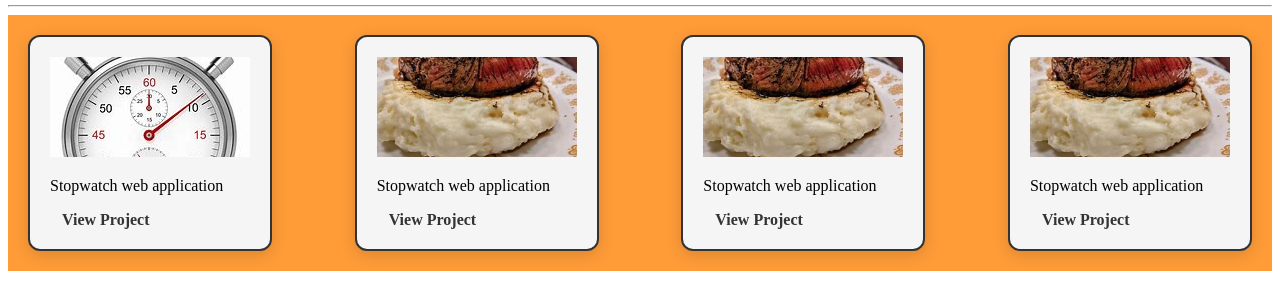
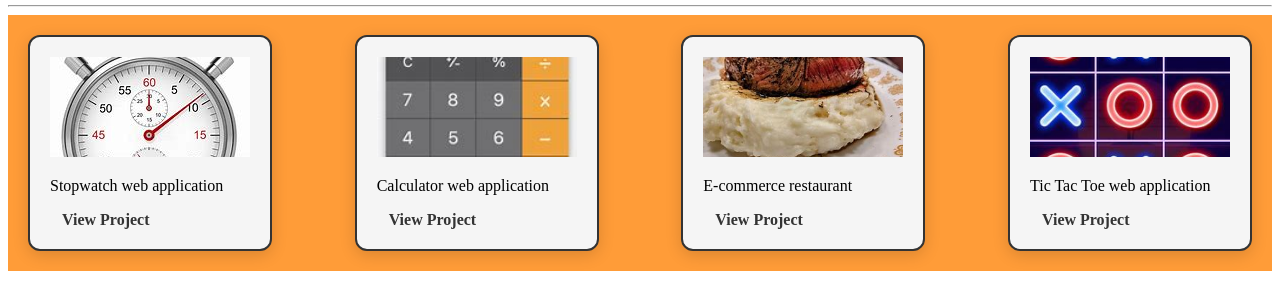
Before and after one commit to LimstarhShamase/My-Portfolio, a plain HTML site: page index.html in a window 1280 px wide. Shown: the part 471-759 px from the top of the page. Drawn offline with Linux system fonts and the light colour scheme.

Commit message:
update pictures

```diff
--- a/index.html
+++ b/index.html
@@ -44,20 +44,20 @@
             </div>
 
             <div class="cards">
-                <img src="steak.jpg">
-                <p>Stopwatch web application</p>
+                <img src="calculator.jpg">
+                <p>Calculator web application</p>
                 <a href="#">View Project</a>
             </div>
 
             <div class="cards">
                 <img src="steak.jpg">
-                <p>Stopwatch web application</p>
+                <p>E-commerce restaurant</p>
                 <a href="#">View Project</a>
             </div>
 
             <div class="cards">
-                <img src="steak.jpg">
-                <p>Stopwatch web application</p>
+                <img src="TicTacToe.jpg">
+                <p>Tic Tac Toe web application</p>
                 <a href="#">View Project</a>
             </div>
 
```
Also changed, not shown: TicTacToe.jpg (added), calculator.jpg (added).
